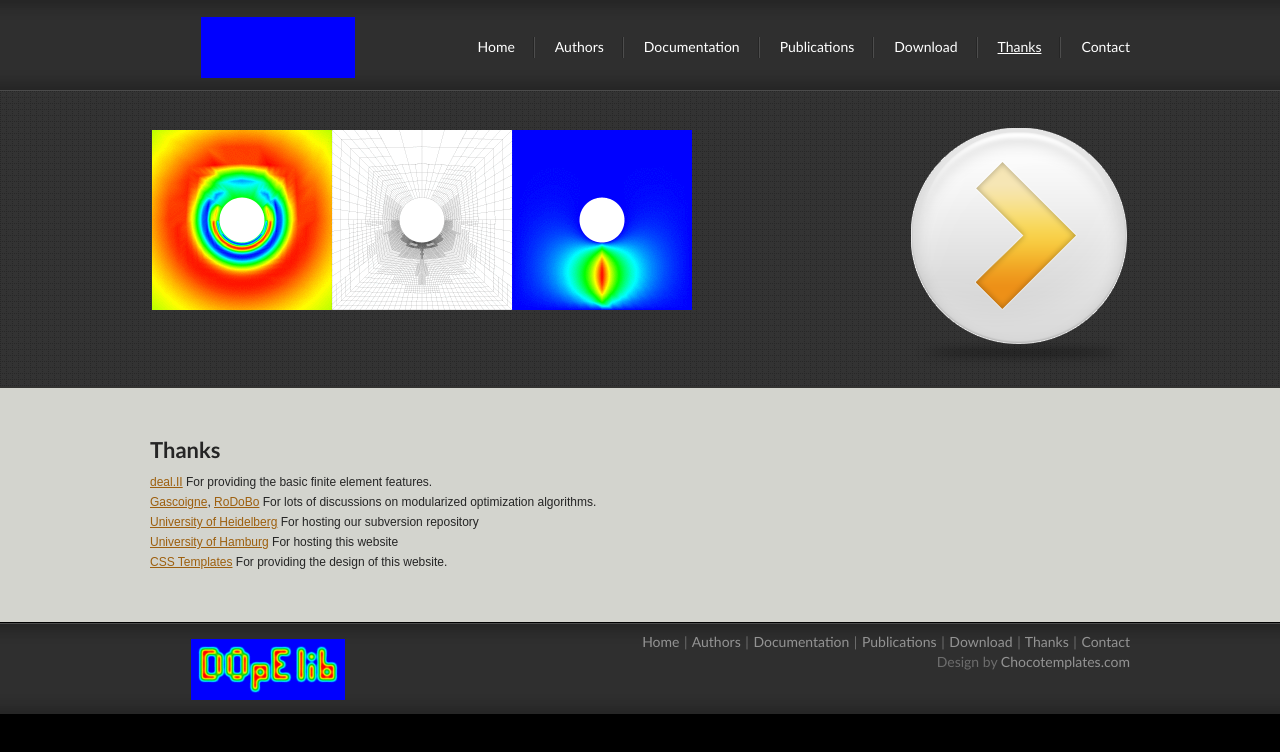
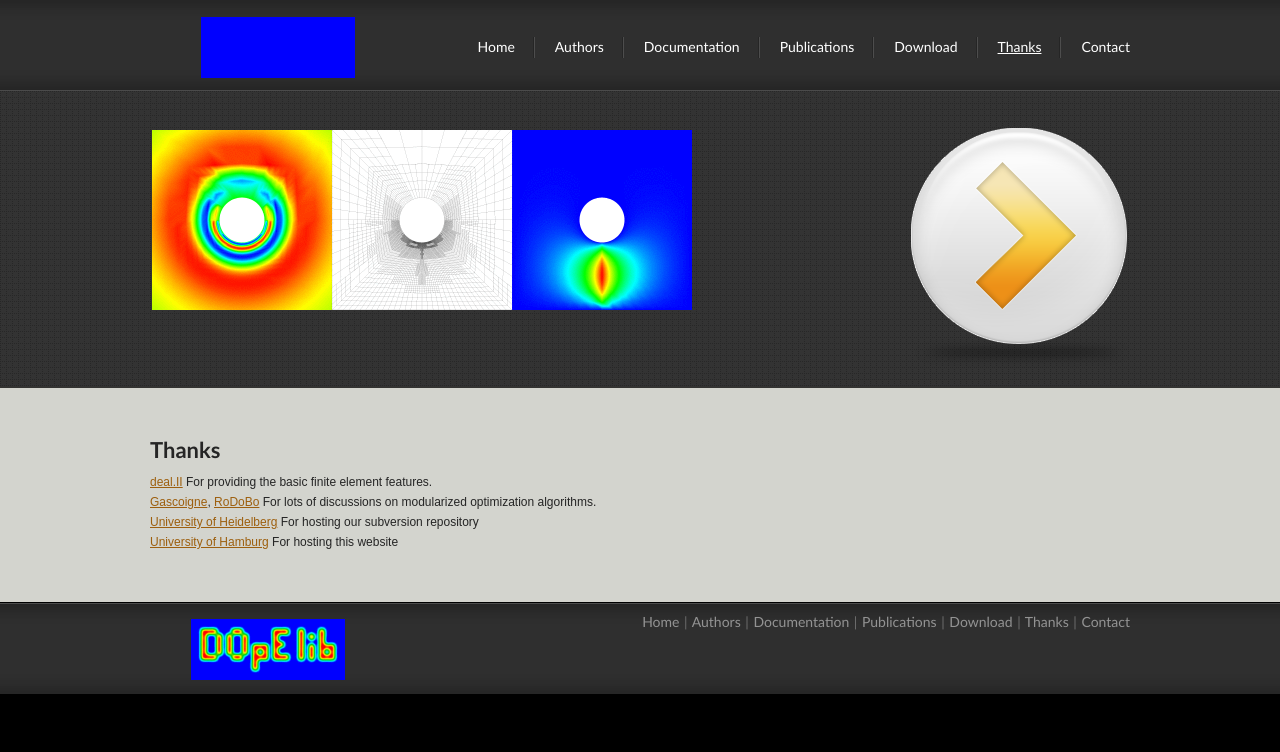
Before and after one commit to winnifried/dopelib, a plain HTML site: page Webpage/html/thanks.html in a window 1280 px wide. Drawn offline with Linux system fonts and the light colour scheme.

Commit message:
Removed the Backlink to Chocotemplates after purchasing the style.

```diff
--- a/Webpage/html/thanks.html
+++ b/Webpage/html/thanks.html
@@ -84,10 +84,6 @@
 				  <a href="http://www.gascoigne.de/">Gascoigne</a>, <a href="http://rodobo.uni-hd.de/">RoDoBo</a> For lots of discussions on modularized optimization algorithms.<br>
 				  <a href="http://www.uni-heidelberg.de/"> University of Heidelberg</a> For hosting our subversion repository<br>
 				  <a href="http://www.uni-hamburg.de/"> University of Hamburg</a> For hosting this website<br>
-				  <a href="http://www.freecsstemplates.org/">CSS
-				  Templates</a> For providing the design of this website.<br>
-
-
 
 			</div>
 
@@ -125,7 +121,6 @@
 				<span>|</span>
 				<a href="contact.html">Contact</a>
 			</p>
-			<p>Design by <a href="http://chocotemplates.com" target="_blank" title="The Sweetest CSS Templates WorldWide">Chocotemplates.com</a></p>
 		</div>
 		<!-- End Footer Nav -->
 
```
Also changed, not shown: Webpage/html/authors.html (+0 -1 lines), Webpage/html/contact.html (+0 -1 lines), Webpage/html/documentation.html (+0 -1 lines), Webpage/html/download.html (+0 -1 lines), Webpage/html/index.html (+0 -1 lines), Webpage/html/publications.html (+0 -1 lines).
